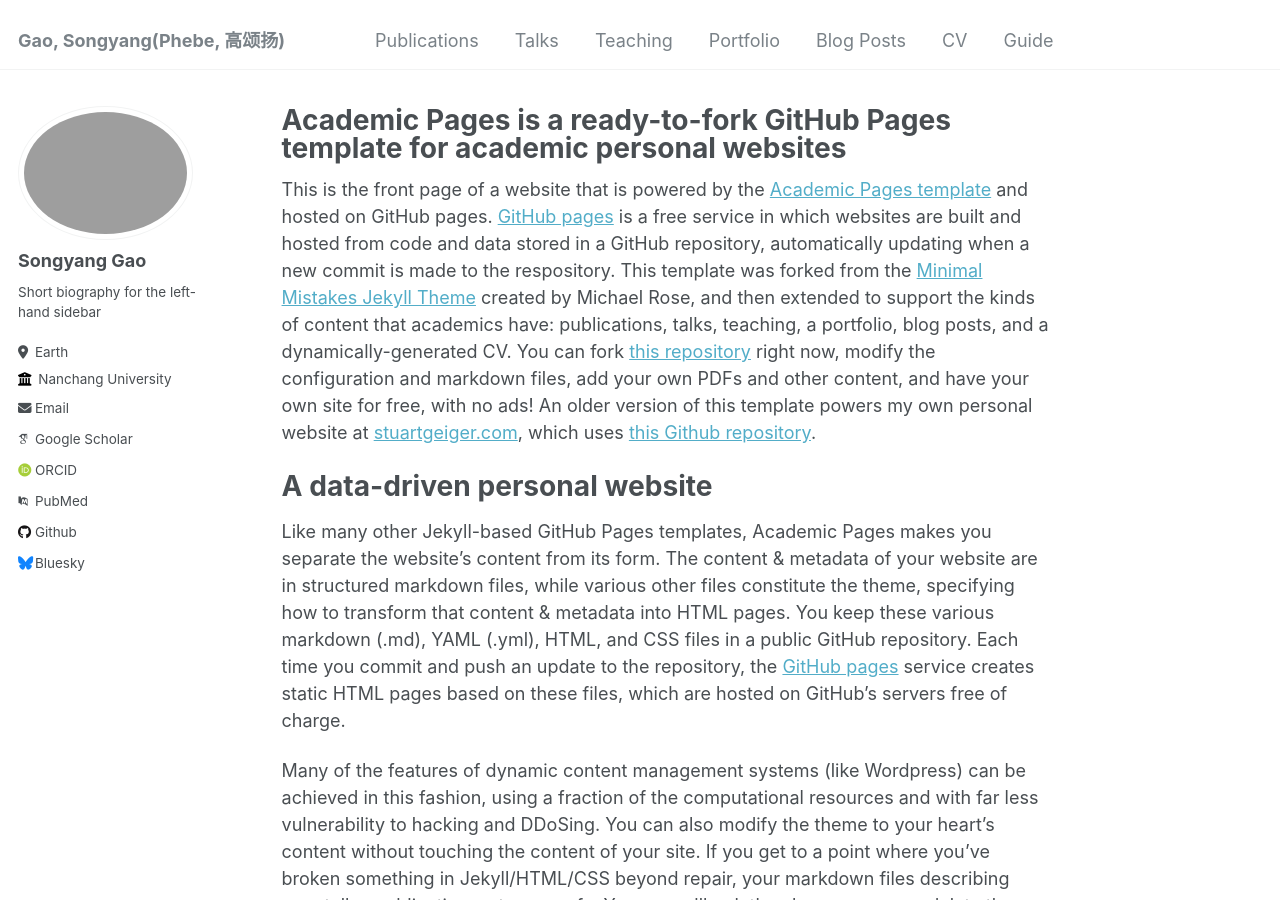
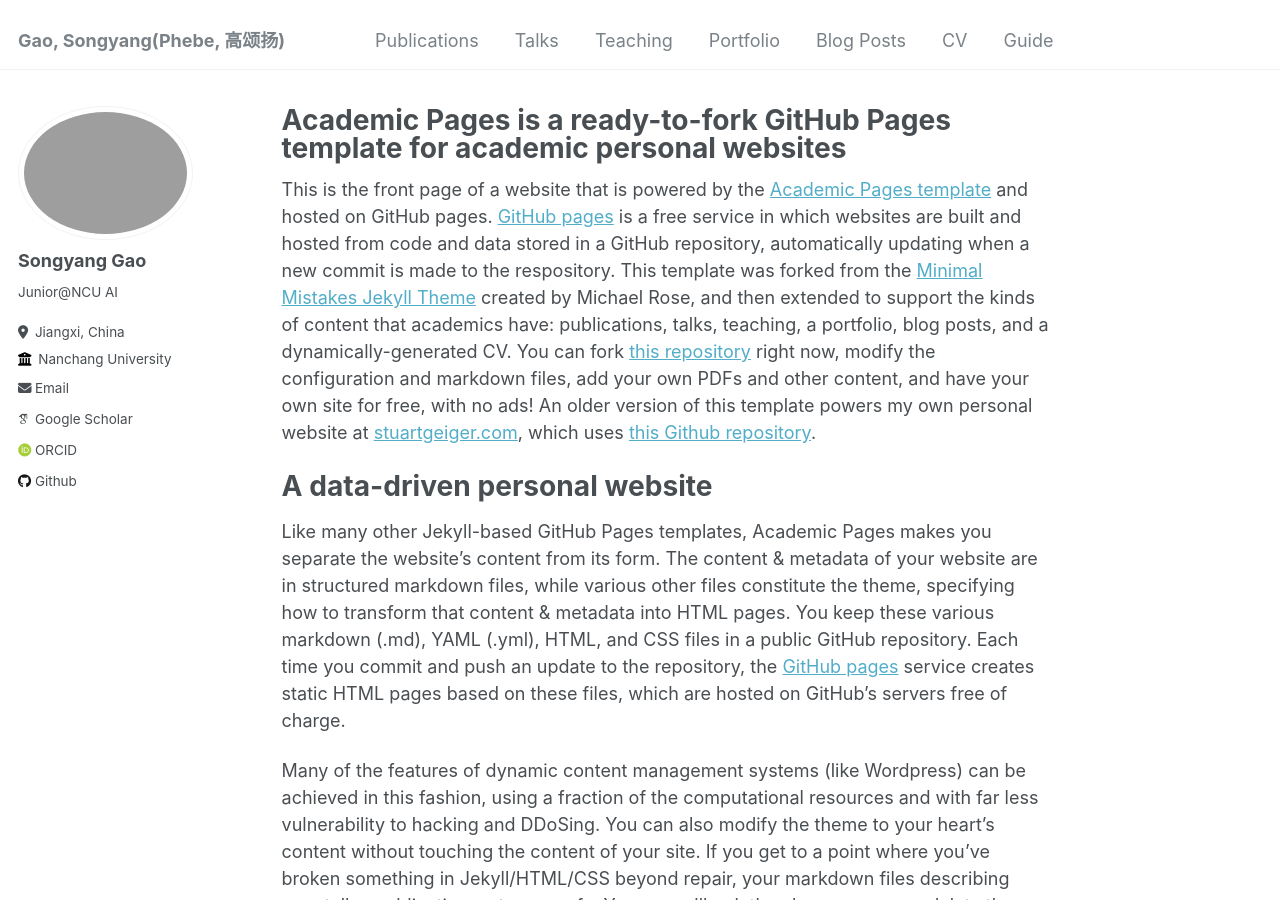
Before and after one commit to songyang0603/songyang0603.github.io, a Jekyll site: the page built from _pages/about.md, in a window 1280 px wide and 900 px high. Built offline with Jekyll 4.4.1, drawn with Linux system fonts in a browser that asks for light colours; some web fonts are replaced; part of the change alters nothing that is shown.

Commit message:
Update _config.yml

```diff
--- a/_config.yml
+++ b/_config.yml
@@ -24,8 +24,8 @@ author:
   avatar           : "pro.jpg"
   name             : "Songyang Gao" # "Your Sidebar Name"
   pronouns         : # example: "she/her"
-  bio              : "Short biography for the left-hand sidebar"
-  location         : "Earth"
+  bio              : "Junior@NCU AI"
+  location         : "Jiangxi, China"
   employer         : "Nanchang University"
   uri              : # URL
   email            : "gaosongyang@email.ncu.edu.cn"
@@ -34,21 +34,21 @@ author:
   arxiv            : # URL - Update with the correct link to your profile
   googlescholar    : "https://scholar.google.com.hk/citations?user=1OyMQr0AAAAJ&hl=zh-CN"
   impactstory      : # URL
-  orcid            : "http://orcid.org/yourorcidurl"
+  orcid            : "https://orcid.org/my-orcid?orcid=0009-0003-4900-0458"
   semantic         : # URL
-  pubmed           : "https://www.ncbi.nlm.nih.gov/pubmed/?term=john+snow"
+  # pubmed           : "https://www.ncbi.nlm.nih.gov/pubmed/?term=john+snow"
   researchgate     : # URL
 
   # Repositories and software development
   bitbucket        : # Username - Update with your username on the site
   codepen          : # Username
   dribbble         : # Username
-  github           : "academicpages"
+  github           : "songyang0603"
   kaggle           : # Username
   stackoverflow    : # User number or user number and name (i.e., use "1" or "1/jeff-atwood")
 
   # Social media
-  bluesky          : "bsky.app" # Replace this with you Bluesky username
+  bluesky          : #"bsky.app" # Replace this with you Bluesky username
   facebook         : # Username
   flickr           : # Username
   foursquare       : # Username
```
